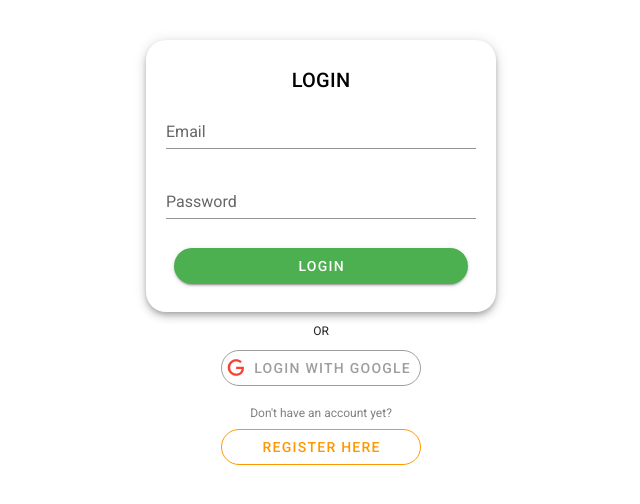
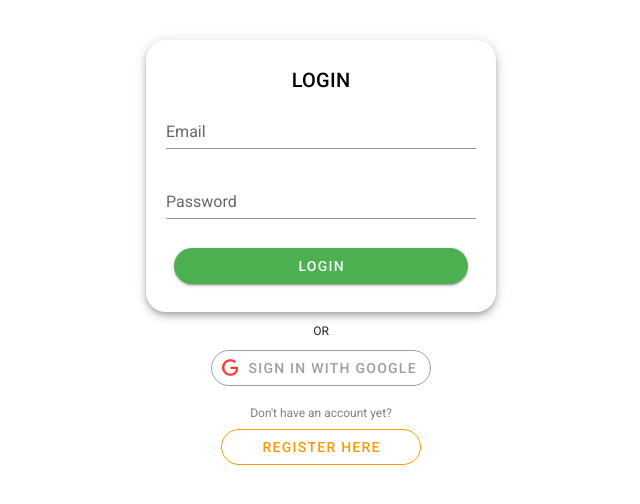
Before and after one commit to Snidha19/Todo-App, a Vue app: page /#/login in a window 1280 px wide. Shown: the top 504 px of the page, without its empty margins (319-959 px from the left). Built offline with nearby package versions, Linux system fonts and the light colour scheme; no server answers.

Commit message:
google auth

```diff
--- a/src/components/Login.vue
+++ b/src/components/Login.vue
@@ -18,8 +18,8 @@
     </v-card>
     <div class="text-center" style="position:relative;top:40px">
         <p class="ma-0" style="position:relative;top:10px;font-size:12px"> OR </p>
-        <v-btn color="grey" rounded outlined class="ma-2" width="200" style="position:relative;top:12px">
-        <v-icon left color="red" size ="20px" >mdi-google</v-icon>Login with google</v-btn>
+        <v-btn color="grey" rounded outlined class="ma-2" width="220" style="position:relative;top:12px" @click='socialLogin'>
+        <v-icon left color="red" size ="20px" >mdi-google</v-icon>Sign in with google</v-btn>
      </div>
       <div class="text-center" style="position:relative;top:50px">
          <p class="mt-3" style="color:grey; font-size:12px">Don't have an account yet?</p>
@@ -56,6 +56,15 @@ export default {
           alert('Invalid email or password');
         });
     },
+    socialLogin() {
+      const provider = new firebase.auth.GoogleAuthProvider();
+      // eslint-disable-next-line no-unused-vars
+      firebase.auth().signInWithPopup(provider).then((result) => {
+        this.$router.replace('home');
+      }).catch((err) => {
+        alert(`Oops.${err.message}`);
+      });
+    },
   },
 };
 </script>
--- a/src/components/Register.vue
+++ b/src/components/Register.vue
@@ -17,11 +17,6 @@
         </v-btn>
       </v-form>
     </v-card>
-      <div class="text-center" style="position:relative;top:40px">
-        <p class="ma-0" style="position:relative;top:10px;font-size:12px"> OR </p>
-        <v-btn color="grey" rounded outlined class="ma-2" width="200" style="position:relative;top:15px">
-        <v-icon left color="red" size ="20px" >mdi-google</v-icon>Login with google</v-btn>
-     </div>
       </div>
   </v-app>
 </div>
--- a/src/components/Todo.vue
+++ b/src/components/Todo.vue
@@ -1,6 +1,7 @@
 <template>
- <div id="todo">
-    <h1>Todo page</h1>
+ <div id="Todo">
+ <h1 class="subheading grey--text ml-4">Dashboard</h1>
+    <h1>Todos</h1>
     <v-btn middle @click.prevent="LogOut"> Log Out </v-btn>
  </div>
 </template>
```
